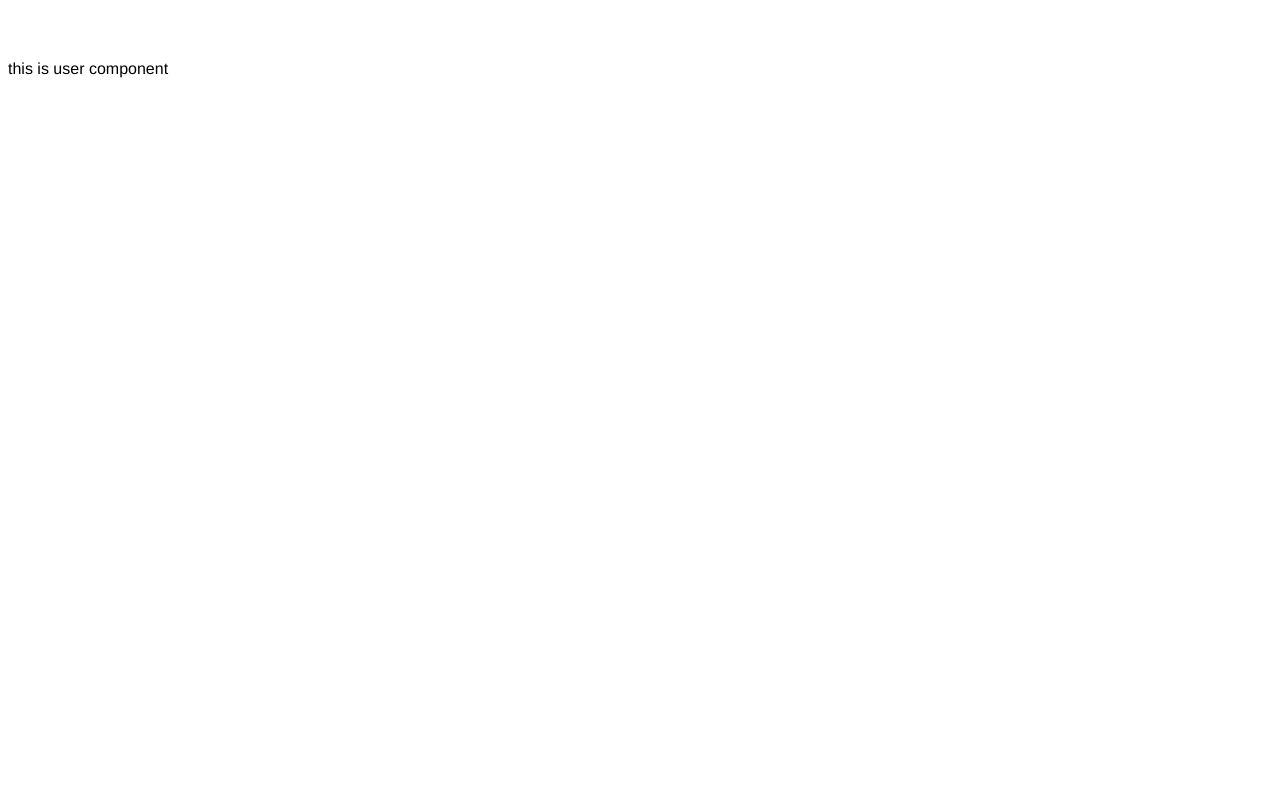
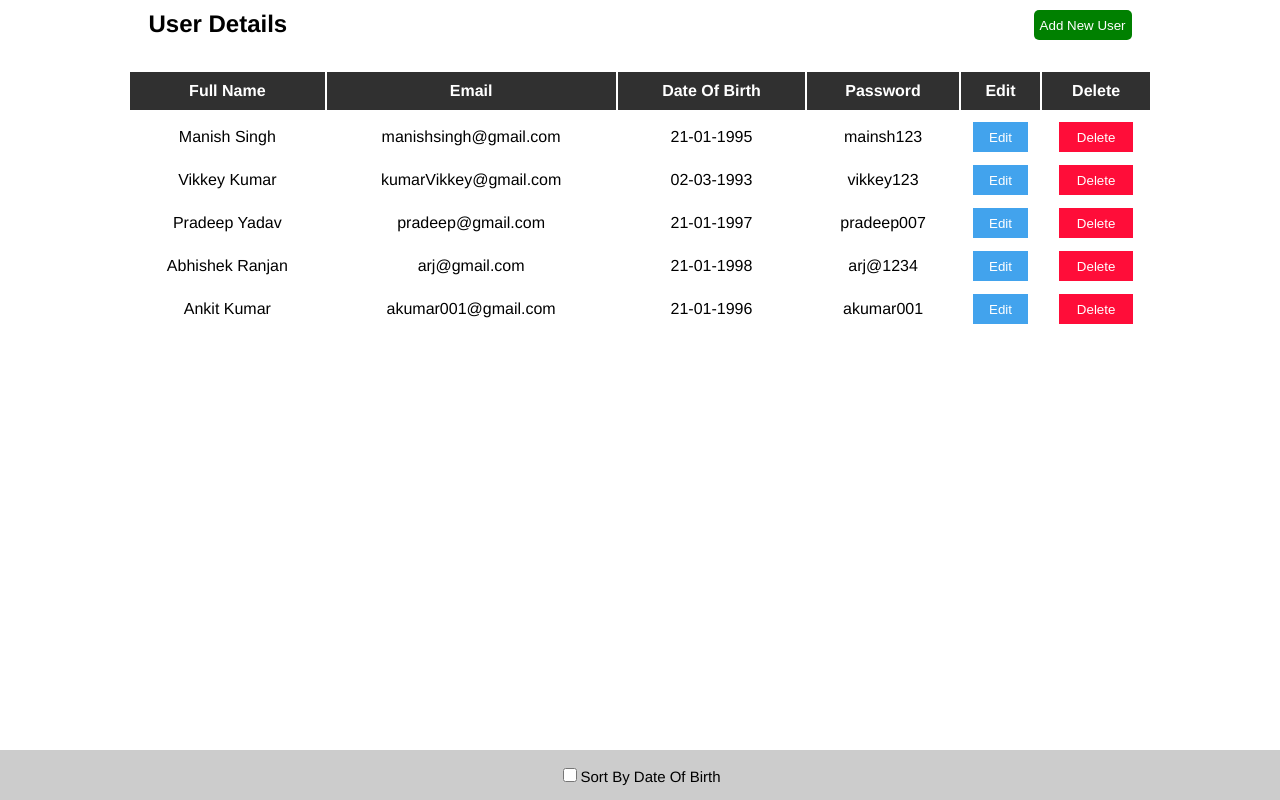
Before and after one commit to Pravinlkr/showUser, a Vue app: page / in a window 1280 px wide. Built offline with nearby package versions, Linux system fonts and the light colour scheme.

Commit message:
design completed for user assignment, added form-model component to user component and designed header, footer and table for user component

```diff
--- a/src/App.vue
+++ b/src/App.vue
@@ -18,6 +18,10 @@ export default {
   font-family: Avenir, Helvetica, Arial, sans-serif;
   -webkit-font-smoothing: antialiased;
   -moz-osx-font-smoothing: grayscale;
-  margin-top: 60px;
+}
+body{
+  margin:0;
+  padding:0;
+  overflow-x: hidden;
 }
 </style>
--- /dev/null
+++ b/src/components/formModel.vue
@@ -0,0 +1,125 @@
+<template>
+<div class="model" v-if="showModel">
+    <div class="modal-content">
+        <div class="modelHeader">
+            <h3>Add New User</h3>
+            <button v-on:click="closeModel()">X</button>
+        </div>
+        <div class="modelBody">
+            <label for="email">Email :</label><br />
+            <input type="email" class="email" id="email" placeholder="Email"><br />
+
+            <label for="name">Full Name :</label><br />
+            <input type="text" class="name" id="name" placeholder="Full Name"><br />
+
+            <label for="dob">Date Of Birth :</label><br />
+            <input type="date" class="dob" id="dob" placeholder="Date Of Birth"><br />
+
+            <label for="password">Password :</label><br />
+            <input type="password" class="password" id="password" placeholder="Password"><br />
+
+            <label for="cpassword">Confirm Password :</label><br />
+            <input type="password" class="cpassword" id="cpassword" placeholder="Confirm Password"><br />
+            <input type="checkbox" class="termCondition" id="termCondition">
+            <label for="termCondition" class="termConditionLabel">I accept all terms and conditions.</label><br />
+            <button class="add">Add</button>
+        </div>
+    </div>
+</div>
+</template>
+
+<script>
+export default {
+    name: 'formModel',
+    props:{
+        showModel:{
+            type:Boolean,
+            default:false
+        }
+    },
+    methods: {
+        closeModel() {
+            this.$emit('updateModel');
+        }
+    }
+}
+</script>
+
+<style scoped>
+.model {
+    position: fixed;
+    /* Stay in place */
+    z-index: 1;
+    overflow: auto;
+    /* Enable scroll if needed */
+    background-color: rgb(0, 0, 0);
+    /* Fallback color */
+    background-color: rgba(0, 0, 0, 0.4);
+    padding-top: 30px;
+    /* Location of the box */
+    left: 0;
+    top: 0;
+    width: 100%;
+    /* Full width */
+    height: 100%;
+}
+
+.modal-content {
+    background-color: #fefefe;
+    margin: auto;
+    padding: 10px;
+    border: 1px solid #888;
+    width: 50%;
+}
+
+.modelHeader {
+    height: 50px;
+    margin-bottom: 1%;
+    width: 100%;
+    border-bottom: 1px solid #ccc;
+}
+
+.modelHeader h3 {
+    margin: 2% 2%;
+    float: left;
+}
+
+.modelHeader button {
+    margin: 2% 2%;
+    float: right;
+}
+
+label {
+    font-size: 15px;
+    font-weight: 500;
+    margin: 2% 25%;
+}
+
+input {
+    border: 1px solid #ccc;
+    height: 30px;
+    margin: 2% 25%;
+    width: 50%;
+    outline:none;
+}
+
+label.termConditionLabel {
+    margin: 2% 1%;
+}
+
+input.termCondition {
+    width: 15px;
+    height: 15px;
+    margin-right: 1%;
+}
+
+button.add {
+    height: 30px;
+    background-color: green;
+    border: none;
+    border-radius: 5px;
+    color: white;
+    width: 80px;
+    margin: 2% 45%;
+}
+</style>
--- a/src/components/user.vue
+++ b/src/components/user.vue
@@ -1,11 +1,140 @@
 <template>
-    <p>this is user component</p>
+<div class="header">
+    <h2>User Details</h2>
+    <button class="add" v-on:click="showModel()">Add New User</button>
+</div>
+<div class="tableBox">
+    <table>
+        <tr>
+            <th>Full Name</th>
+            <th>Email</th>
+            <th>Date Of Birth</th>
+            <th>Password</th>
+            <th>Edit</th>
+            <th>Delete</th>
+        </tr>
+        <tr v-for="(user,index) in userList" v-bind:key="index">
+            <td>{{user.name}}</td>
+            <td>{{user.email}}</td>
+            <td>{{user.dob}}</td>
+            <td>{{user.password}}</td>
+            <td>
+                <button class="edit">Edit</button>
+            </td>
+            <td>
+                <button class="delete">Delete</button>
+            </td>
+        </tr>
+    </table>
+</div>
+<div class="footer">
+    <input type="checkbox" class="sortCheckbox" id="sortCheckbox">
+    <label for="sortCheckbox">Sort By Date Of Birth</label>
+</div>
+<form-model :showModel="showModelValue" @updateModel="updateModel"></form-model>
 </template>
+
 <script>
-export default{
-    name:'user'
+import formModel from './formModel.vue'
+export default {
+    name: 'user',
+    components: {
+        formModel
+    },
+    data(){
+        return{
+            showModelValue:false,
+            userList:[
+                {name:'Manish Singh', email:'manishsingh@gmail.com', dob:'21-01-1995', password:'mainsh123'},
+                {name:'Vikkey Kumar', email:'kumarVikkey@gmail.com', dob:'02-03-1993', password:'vikkey123'},
+                {name:'Pradeep Yadav', email:'pradeep@gmail.com', dob:'21-01-1997', password:'pradeep007'},
+                {name:'Abhishek Ranjan', email:'arj@gmail.com', dob:'21-01-1998', password:'arj@1234'},
+                {name:'Ankit Kumar', email:'akumar001@gmail.com', dob:'21-01-1996', password:'akumar001'},
+                ]
+        }
+    },
+    methods:{
+        showModel(){
+            console.log("called");
+            this.showModelValue = true;
+            console.log(this.showModelValue);
+        },
+        updateModel(){
+            console.log(this.showModelValue);
+            this.showModelValue = false;
+        }
+    }
 }
 </script>
+
 <style scoped>
-
+.header{
+    width:80%;
+    height: 70px;
+    margin:0 auto;
+}
+.header h2{
+    margin:1% 2%;
+    float: left;
+}
+button.add {
+    height: 30px;
+    margin:1% 2%;
+    background-color: green;
+    border: none;
+    border-radius: 5px;
+    color: white;
+    padding:5px 10 px;
+    float:right;
+}
+.tableBox{
+    width: 80%;
+    height: auto;
+    margin:0 auto;
+    text-align: center;
+}
+table{
+    width: 100%;
+}
+table th{
+    background-color: #303030;
+    color:white;
+    padding:10px 10px;
+}
+table td{
+    padding-top: 10px;
+    font-size: 16px;
+}
+button.edit{
+    border:none;
+    outline: none;
+    color:white;
+    background-color: #42a3ed;
+    height: 30px;
+    width: 70%;
+}
+button.delete{
+    border:none;
+    outline: none;
+    color:white;
+    background-color: #ff0d39;
+    height: 30px;
+    width: 70%;
+}
+.footer{
+    height: 50px;
+    background-color: #ccc;
+    width: 100%;
+    position:fixed;
+    bottom: 0;
+    text-align: center;
+}
+.sortCheckbox{
+    height: 14px;
+    width: 14px;
+    margin-top: 18px;
+}
+.footer label{
+    font-size: 15px;
+}
 </style>
```
